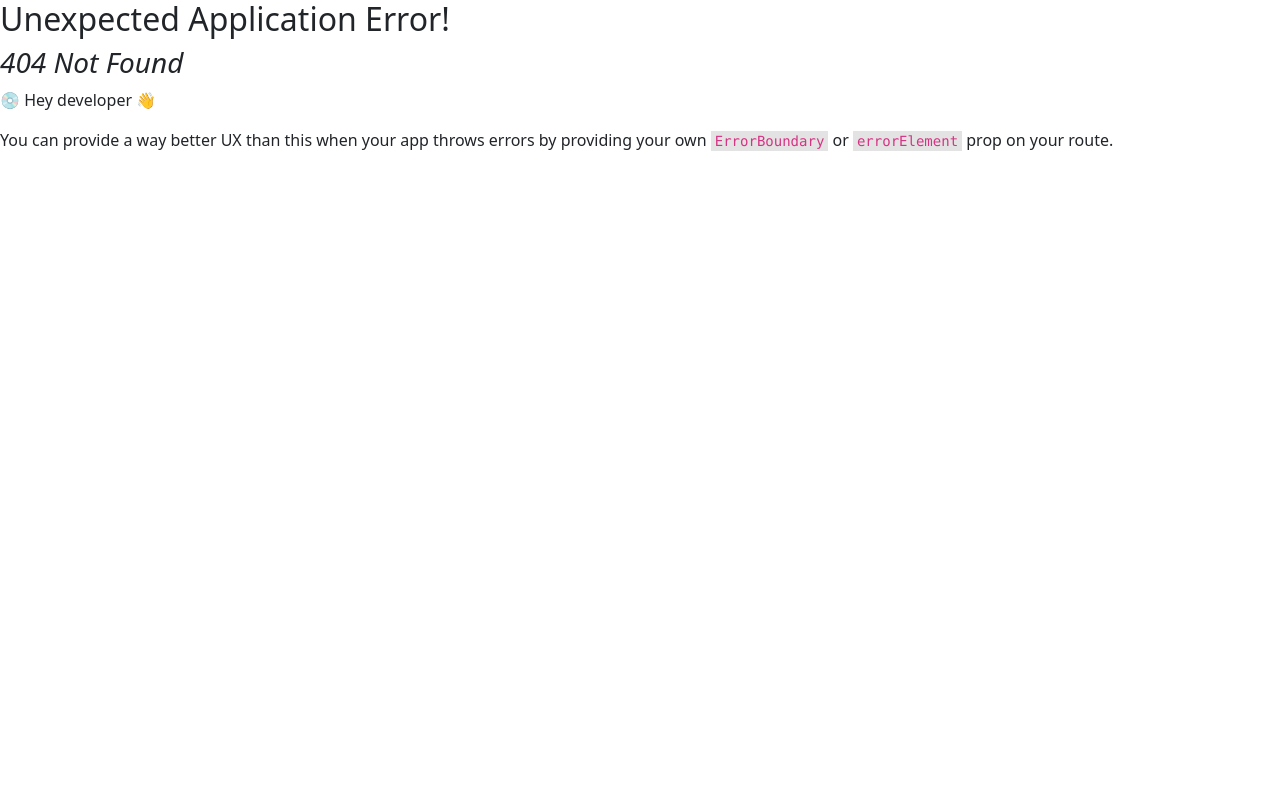
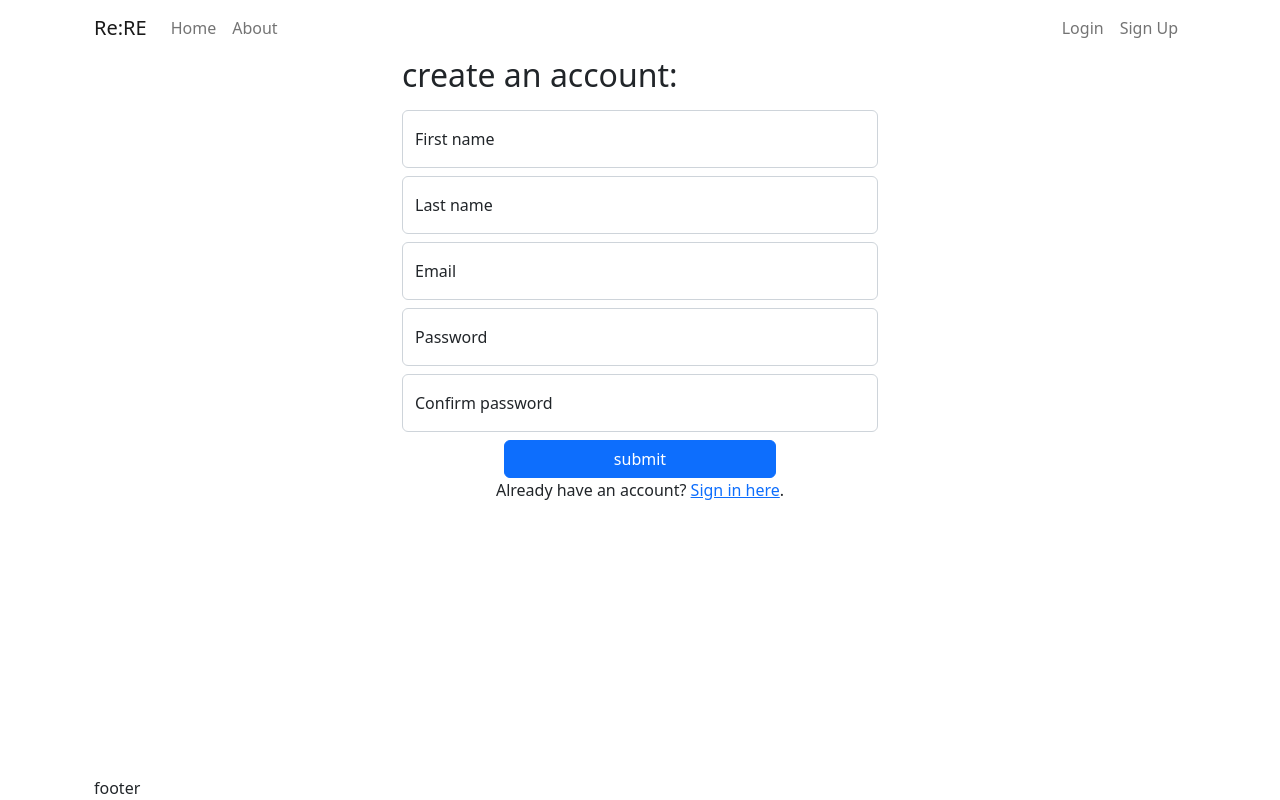
Before and after one commit to bvcage/rere, a React (Create React App) app: page /account/signup in a window 1280 px wide. Before the commit this address had no page. Built offline with nearby package versions, Linux system fonts and the light colour scheme.

Commit message:
setup user auth pages / forms

```diff
--- a/src/components/Footer.jsx
+++ b/src/components/Footer.jsx
@@ -3,7 +3,7 @@ import { Col, Container, Row } from 'react-bootstrap'
 
 function Footer (props) {
   return (
-    <Container fluid>
+    <Container fluid style={{position: 'absolute', bottom: 0}}>
       <Row>
         <Col>footer</Col>
       </Row>
--- a/src/components/Header.jsx
+++ b/src/components/Header.jsx
@@ -13,13 +13,13 @@ function Header (props) {
           <Navbar.Brand>Re:RE</Navbar.Brand>
           <Navbar.Toggle aria-controls='header-navbar' />
           <Navbar.Collapse id='header-navbar'>
-            <Nav defaultActiveKey={'/'}>
-              <Nav.Link eventKey='/' onClick={()=>navigate('/')}>Home</Nav.Link>
-              <Nav.Link eventKey='about' onClick={()=>navigate('about')}>About</Nav.Link>
+            <Nav>
+              <Nav.Link onClick={()=>navigate('/')}>Home</Nav.Link>
+              <Nav.Link onClick={()=>navigate('about')}>About</Nav.Link>
             </Nav>
             <Nav className='ms-auto'>
-              <Nav.Link>Login</Nav.Link>
-              <Nav.Link>Sign Up</Nav.Link>
+              <Nav.Link onClick={()=>navigate('/account/login')}>Login</Nav.Link>
+              <Nav.Link onClick={()=>navigate('/account/signup')}>Sign Up</Nav.Link>
             </Nav>
           </Navbar.Collapse>
         </Container>
--- a/src/components/RootTemplate.jsx
+++ b/src/components/RootTemplate.jsx
@@ -7,7 +7,7 @@ import { Container } from 'react-bootstrap'
 
 function RootTemplate (props) {
   return (
-    <Container style={{minHeight: '100vh'}}>
+    <Container style={{minHeight: '100vh', position: 'relative'}}>
       <Header />
       <Outlet />
       <Footer />
--- /dev/null
+++ b/src/routes/account/Account.js
@@ -0,0 +1,13 @@
+import React from 'react'
+import { Container } from 'react-bootstrap'
+import { Outlet } from 'react-router-dom'
+
+function Account (props) {
+  return (
+    <Container>
+      <Outlet />
+    </Container>
+  )
+}
+
+export default Account
--- /dev/null
+++ b/src/routes/account/LoginForm.jsx
@@ -0,0 +1,54 @@
+import React from 'react'
+import { Button, Container, FloatingLabel, Form, Stack } from 'react-bootstrap'
+
+const BLANK_LOGIN = {
+  email: '',
+  password: '',
+}
+function LoginForm (props) {
+  const [login, setLogin] = React.useState(BLANK_LOGIN)
+
+  function handleChange (e) {
+    setLogin({...login, [e.target.name]: e.target.value})
+  }
+
+  function handleSubmit (e) {
+    e.preventDefault()
+    console.log(login)
+  }
+  return (
+    <Container style={{maxWidth: 500}}>
+      <Form onSubmit={handleSubmit}>
+        <Stack gap={2}>
+          <h2>login to your account:</h2>
+          <FloatingLabel label='Email'>
+            <Form.Control
+              name='email'
+              placeholder=' '
+              required
+              type='email'
+              value={login.email}
+              onChange={handleChange}
+            />
+          </FloatingLabel>
+          <FloatingLabel label='Password'>
+            <Form.Control
+              name='password'
+              placeholder=' '
+              required
+              type='password'
+              value={login.password}
+              onChange={handleChange}
+            />
+          </FloatingLabel>
+          <Container fluid style={{textAlign: 'center'}}>
+            <Button type='submit' style={{minWidth: '60%'}}>login</Button>
+            <p>New user? <a href='./signup'>Sign up here</a>.</p>
+          </Container>
+        </Stack>
+      </Form>
+    </Container>
+  )
+}
+
+export default LoginForm
--- /dev/null
+++ b/src/routes/account/SignupForm.jsx
@@ -0,0 +1,110 @@
+import React from 'react'
+import { Button, Col, Container, FloatingLabel, Form, Row, Stack } from 'react-bootstrap'
+
+const BLANK_USER = {
+  'first': '',
+  'last': '',
+  'email': '',
+  'password': '',
+  'password2': '',
+}
+
+function SignupForm (props) {
+  const [signup, setSignup] = React.useState(BLANK_USER)
+  const [validated, setValidated] = React.useState(false)
+
+  function handleChange (e) {
+    setSignup({...signup, [e.target.name]: e.target.value})
+
+    // custom validation for matching passwords
+    if (e.target.name === 'password2') {
+      if (e.target.value !== signup.password) {
+        e.target.setCustomValidity('Passwords do not match.')
+      } else {
+        e.target.setCustomValidity('')
+      }
+    }
+  }
+
+  function handleSubmit (e) {
+    e.preventDefault()
+
+    console.log(/^(?=.*[*.!@$%^&(){}[\]:;<>,.?/~_+\-=|]).{8,32}$/.test(signup.password))
+
+    if (e.target.checkValidity()) {
+      console.log('form valid')
+    }
+    setValidated(true)
+  }
+
+  return (
+    <Container style={{maxWidth: 500}}>
+      <Form noValidate validated={validated} onSubmit={handleSubmit}>
+        <Stack gap={2}>
+          <h2>create an account:</h2>
+          <FloatingLabel label='First name'>
+            <Form.Control
+              name='first'
+              pattern="^[A-z]+([' \-]*[A-z]+)*$"
+              placeholder=' '
+              required
+              type='text'
+              value={signup.first}
+              onChange={handleChange}
+            />
+          </FloatingLabel>
+          <FloatingLabel label='Last name'>
+            <Form.Control
+              name='last'
+              pattern="^[A-z]+([' \-]*[A-z]+)*$"
+              placeholder=' '
+              required
+              type='text'
+              value={signup.last}
+              onChange={handleChange}
+            />
+          </FloatingLabel>
+          <FloatingLabel label='Email'>
+            <Form.Control
+              name='email'
+              placeholder=' '
+              required
+              type='email'
+              value={signup.email}
+              onChange={handleChange}
+            />
+          </FloatingLabel>
+          <FloatingLabel label='Password'>
+            <Form.Control
+              name='password'
+              placeholder=' '
+              pattern="^(?=.*[0-9])(?=.*[a-z])(?=.*[A-Z])(?=.*[*.!@$%^&(){}[\]:;<>,.?/~_+\-=|]).{8,32}$"
+              required
+              type='password'
+              value={signup.password}
+              onBlur={() => setSignup({...signup, password2: ''})}
+              onChange={handleChange}
+            />
+          </FloatingLabel>
+          <FloatingLabel label='Confirm password'>
+            <Form.Control
+              name='password2'
+              placeholder=' '
+              pattern="^(?=.*[0-9])(?=.*[a-z])(?=.*[A-Z])(?=.*[*.!@$%^&(){}[\]:;<>,.?/~_+\-=|]).{8,32}$"
+              required
+              type='password'
+              value={signup.password2}
+              onChange={handleChange}
+            />
+          </FloatingLabel>
+          <Container fluid style={{textAlign: 'center'}}>
+            <Button type='submit' style={{minWidth: '60%'}}>submit</Button>
+            <p>Already have an account? <a href='./login'>Sign in here</a>.</p>
+          </Container>
+        </Stack>
+      </Form>
+    </Container>
+  )
+}
+
+export default SignupForm
--- /dev/null
+++ b/src/routes/account/UserProfile.jsx
@@ -0,0 +1,9 @@
+import React from 'react'
+
+function UserProfile (props) {
+  return (
+    <div>UserProfile</div>
+  )
+}
+
+export default UserProfile
```
Also changed, not shown: src/App.js (+22 -0 lines).
